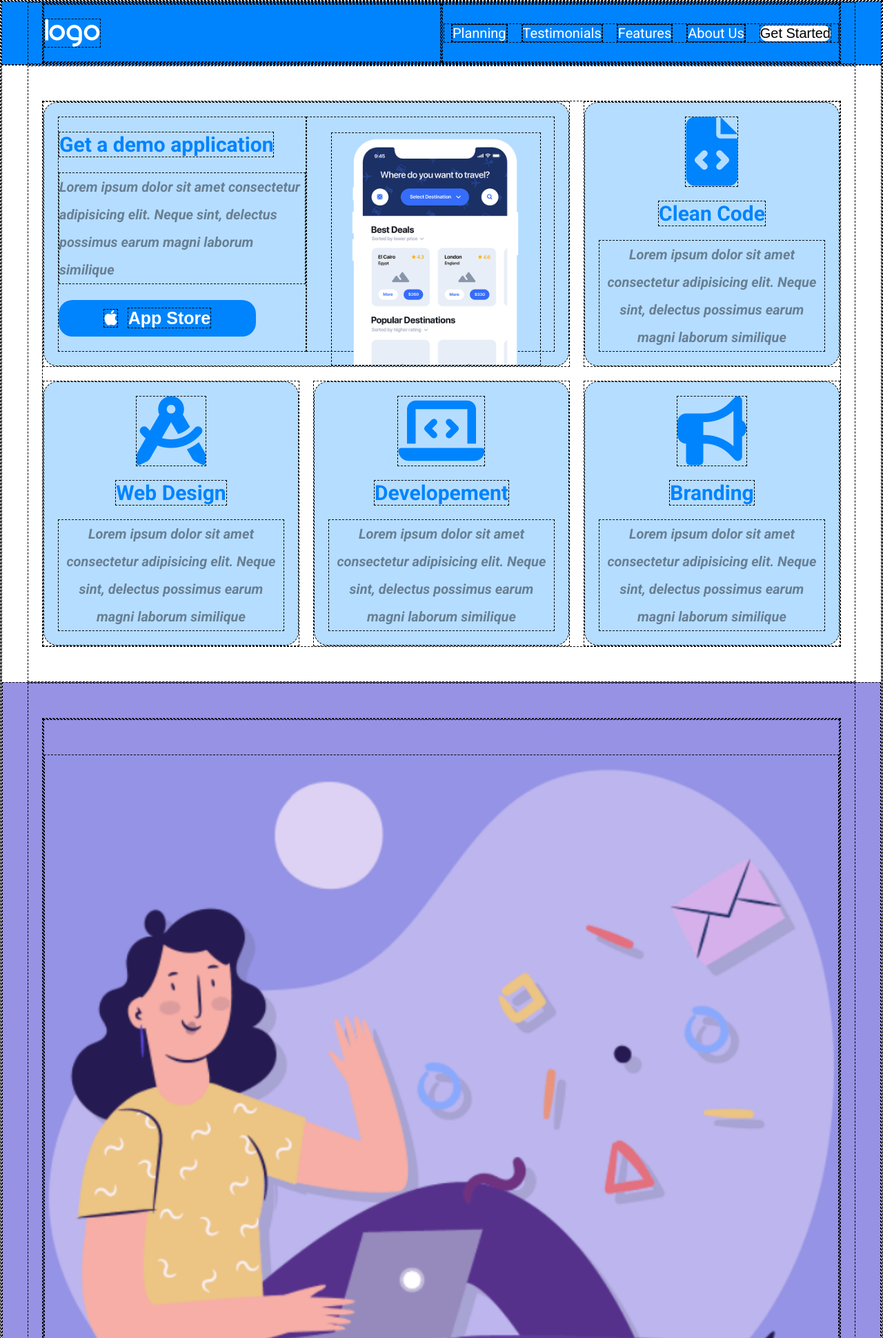
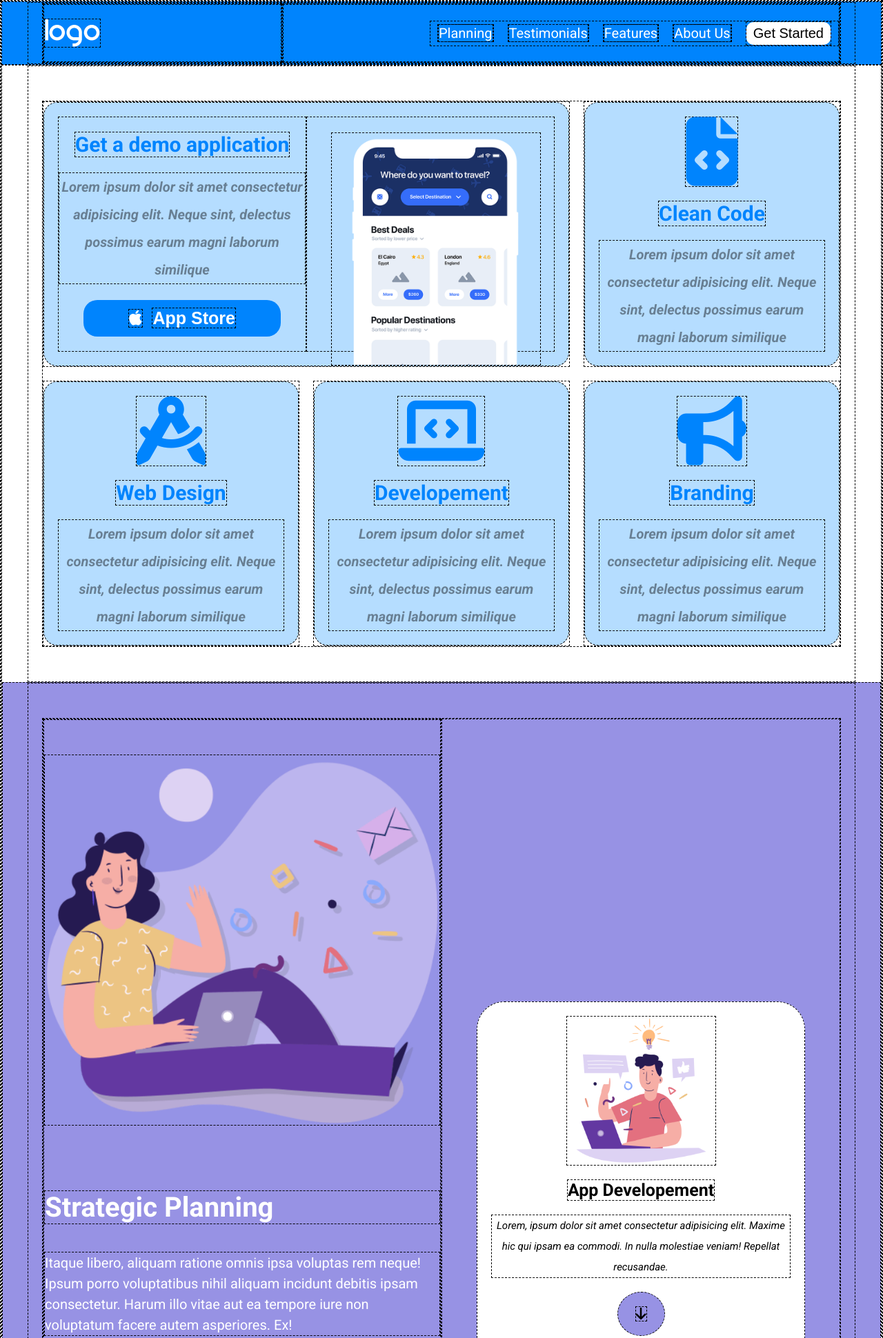
Before and after one commit to B0G0N1/htmlcss-responsive-layout, a plain HTML site: page index.html in a window 1280 px wide. Shown: the top 1940 px of the page at 69% size. Drawn offline with Linux system fonts and the light colour scheme.

Commit message:
[UPD] Finish second Container + Query

```diff
--- a/css/style.css
+++ b/css/style.css
@@ -44,8 +44,12 @@
     margin: 50px auto;
 }
 
-.col-50 {
-    width: 50%;
+.col-30 {
+    width: 30%;
+}
+
+.col-70{
+    width: 70%;
 }
 
 .right, .left {
@@ -118,7 +122,7 @@
     background-color: white;
     color: black;
     font-size: 20px;
-    padding: 5;
+    padding: 5px 10px;
     border-radius: 10px;
     border: none;
 }
@@ -240,10 +244,10 @@
 /* TABLET VERSION 768px */
 @media screen and (min-width: 768px) {
     /* FEATURES SECTION */
-    .col-66 {
+    .col-md-66 {
         width: calc(((100% - 10px) / 3) * 2);
     }
-    .col-33 {
+    .col-md-33 {
         width: calc((100% - 40px )/ 3);
     }
     .features {
@@ -280,8 +284,8 @@
     }
 
 
-/* DESKTOP VERSION 1200px */
-@media screen and (min-width: 1200px) {
+/* DESKTOP VERSION 992px */
+@media screen and (min-width: 992px) {
     .container {
         max-width: 1200px;
     }
@@ -291,17 +295,49 @@
     .full-menu {
         display: flex;
     }
-    .col-66 .features {
+    .col-md-66 .features {
         display: flex;
         flex-direction: row;
     }
-    .col-description, .col-image {
+    .col-lg-50 {
         width: 50%;
     }
-    .col-66 img {
+    .col-md-66 img {
         width: 40%;
         position: absolute;
         bottom: 0px;
         right: 40px;
     }
+
+    .col-100.col-lg-50{
+        position: relative;
+    }
+
+    .development {
+        flex-direction: column;
+        position: absolute;
+        bottom: 0px;
+        margin: 0px 50px;
+    }
+
+    .development img {
+        width: 50%;
+    }
+
+    .strategic h3 {
+        font-size: 40px;
+    }
+    .strategic p {
+        font-size: 20px;
+    }
+    .development p {
+        font-size: 15px;
+    }
+    .development h4 {
+        font-size: 25px;
+    }
+
+    .development i {
+        font-size: 20px;
+    }
 }
--- a/index.html
+++ b/index.html
@@ -15,12 +15,12 @@
     <header>
         <div class="container">
             <div class="row">
-                <div class="col-50">
+                <div class="col-30">
                     <div class="content full-height flex-center left">
                         <img src="./img/logo.png" alt="logo">
                     </div>
                 </div>
-                <div class="col-50">
+                <div class="col-70">
                     <div class="content row-menu full-height flex-center right">
                         <i class="fa-solid fa-bars" style="color: #ffffff;"></i>
                     </div>
@@ -44,9 +44,9 @@
             <!-- First Row -->
             <div class="row section-margin gap">
                 <!-- 1 Column -->
-                <div class="col-100 col-66">
+                <div class="col-100 col-md-66">
                     <div class="content relative features pastel-blue">
-                        <div class="col-description flex-center">
+                        <div class="col-lg-50 flex-center">
                             <h4>Get a demo application</h4>
                             <p>Lorem ipsum dolor sit amet consectetur adipisicing elit. Neque sint, delectus possimus earum magni laborum similique</p>
                             <button>
@@ -54,13 +54,13 @@
                                 <span>App Store</span>
                                 </button>
                         </div>
-                        <div class="col-image">
+                        <div class="col-lg-50">
                             <img src="./img/phone.png" alt="phone">
                         </div>
                     </div>
                 </div>
                 <!-- 2 Column -->
-                <div class="col-100 col-33">
+                <div class="col-100 col-md-33">
                     <div class="content features flex-center pastel-blue">
                         <i class="fa-solid fa-file-code"></i>
                         <h4>Clean Code</h4>
@@ -68,7 +68,7 @@
                     </div>
                 </div>
                 <!-- 3 Column -->
-                <div class="col-100 col-33">
+                <div class="col-100 col-md-33">
                     <div class="content features flex-center pastel-blue">
                         <i class="fa-solid fa-compass-drafting"></i>
                         <h4>Web Design</h4>
@@ -76,7 +76,7 @@
                     </div>
                 </div>
                 <!-- 4 Column -->
-                <div class="col-100 col-33">
+                <div class="col-100 col-md-33">
                     <div class="content features flex-center pastel-blue">
                         <i class="fa-solid fa-laptop-code"></i>
                         <h4>Developement</h4>
@@ -84,7 +84,7 @@
                     </div>
                 </div>
                 <!-- 5 Column -->
-                <div class="col-100 col-33">
+                <div class="col-100 col-md-33">
                     <div class="content features flex-center pastel-blue">
                         <i class="fa-solid fa-bullhorn"></i>
                         <h4>Branding</h4>
@@ -94,17 +94,17 @@
             </div>
         </div>
         <!-- PLANNING SECTION -->
-         <div class="light-purple">
+        <div class="light-purple">
             <div class="container">
                 <div class="row section-margin">
-                    <div class="col-100">
+                    <div class="col-100 col-lg-50">
                         <div class="content strategic">
                             <img src="./img/planning1.png" alt="planning1">
                             <h3>Strategic Planning</h3>
                             <p>Itaque libero, aliquam ratione omnis ipsa voluptas rem neque! Ipsum porro voluptatibus nihil aliquam incidunt debitis ipsam consectetur. Harum illo vitae aut ea tempore iure non voluptatum facere autem asperiores. Ex!</p>
                         </div>
                     </div>
-                    <div class="col-100">
+                    <div class="col-100 col-lg-50">
                         <div class="content flex-center development">
                             <img src="./img/planning2.png" alt="planning2">
                             <h4>App Developement</h4>
@@ -116,7 +116,7 @@
                     </div>
                 </div>
             </div>
-         </div>
+        </div>
     </main>
 </body>
 </html>
```
